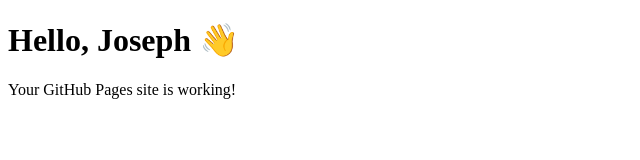
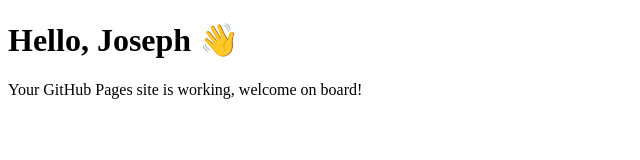
Before and after one commit to dejijo/my-first-project, a plain HTML site: page index.html in a window 1280 px wide. Shown: the whole page, without its empty margins (0-640 px from the left). Drawn offline with Linux system fonts and the light colour scheme.

Commit message:
inited21

```diff
--- a/index.html
+++ b/index.html
@@ -7,6 +7,6 @@
 </head>
 <body>
     <h1>Hello, Joseph 👋</h1>
-    <p>Your GitHub Pages site is working!</p>
+    <p>Your GitHub Pages site is working, welcome on board!</p>
 </body>
 </html>
```
